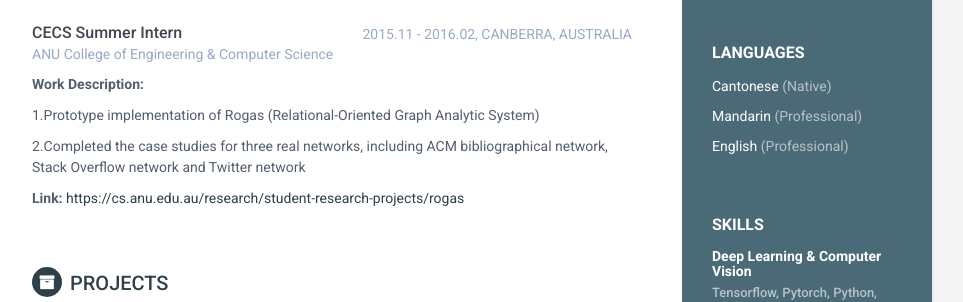
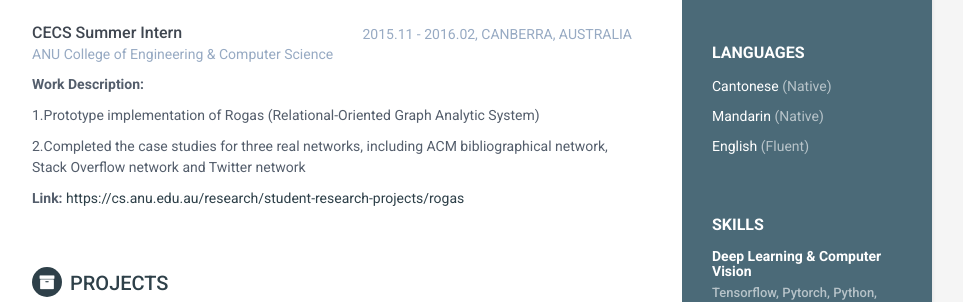
Before and after one commit to thomas-liao/thomas-liao.github.io, a Jekyll site: the page built from index.html, in a window 1280 px wide and 900 px high, scrolled down 680 px. Shown: the part 152-454 px from the top of the window, without its empty margins (188-1151 px from the left). Built offline with Jekyll 4.4.1, drawn with Linux system fonts in a browser that asks for light colours.

Commit message:
margin check

```diff
--- a/_includes/language.html
+++ b/_includes/language.html
@@ -1,8 +1,9 @@
-<div class="languages-container container-block">
+<html><head>
+<meta http-equiv="content-type" content="text/html; charset=windows-1252"></head><body><div class="languages-container container-block">
 <h2 class="container-block-title">Languages</h2>
 <ul class="list-unstyled interests-list">
 <li>Cantonese <span class="lang-desc">(Native)</span></li>
-<li>Mandarin <span class="lang-desc">(Professional)</span></li>
-<li>English <span class="lang-desc">(Professional)</span></li>
+<li>Mandarin <span class="lang-desc">(Native)</span></li>
+<li>English <span class="lang-desc">(Fluent)</span></li>
 </ul>
-</div><!--//interests-->
+</div><!--//interests--></body></html>
```
